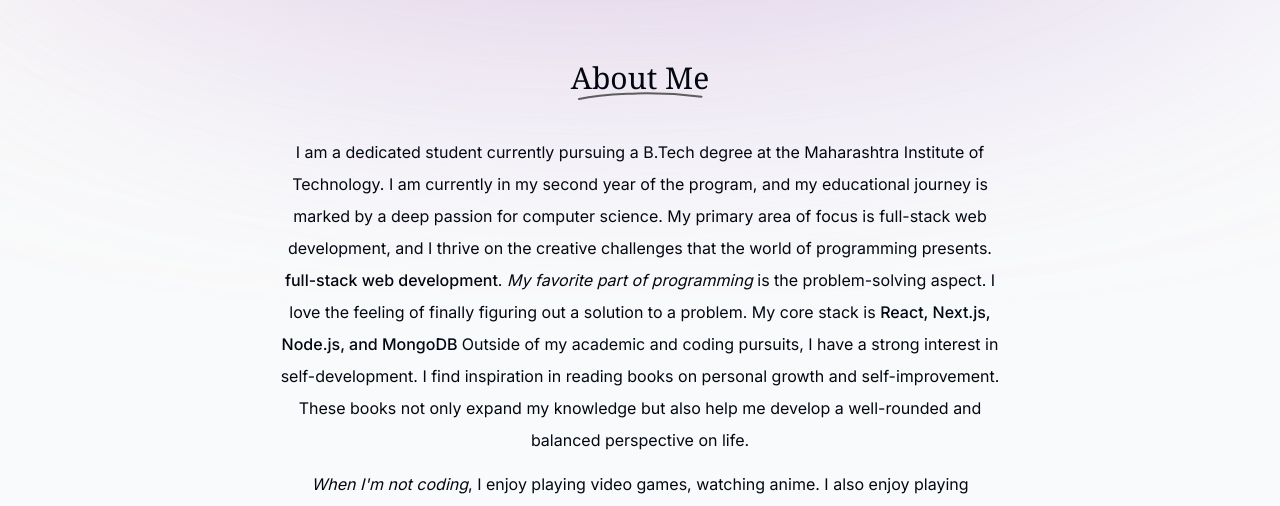
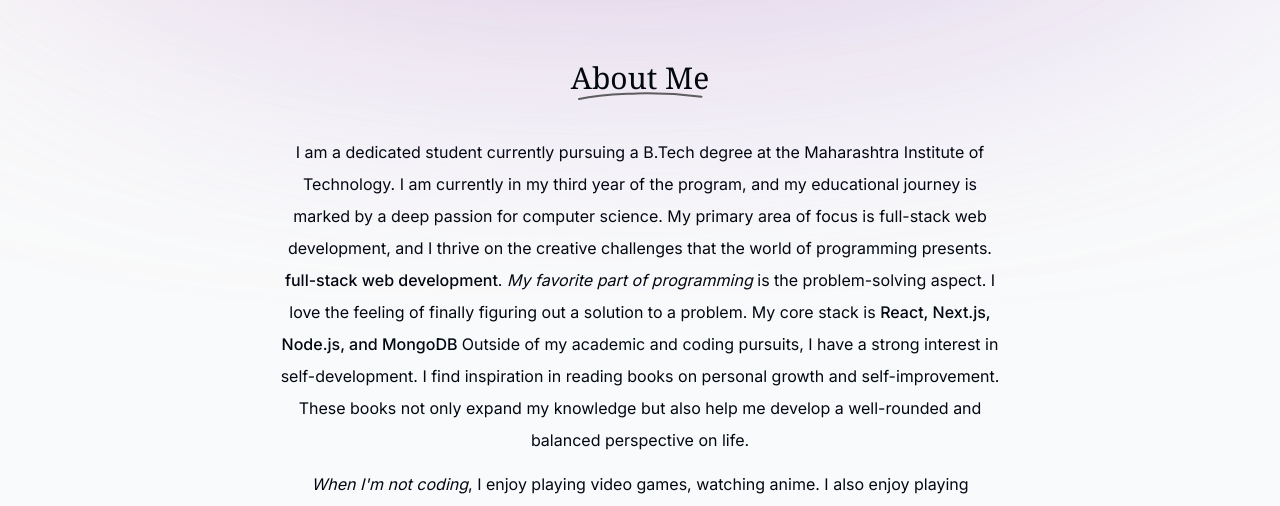
Before and after one commit to code-sharad/portfolio, a Next.js app: page / in a window 1280 px wide. Shown: the part 800-1306 px from the top of the page. Built offline with nearby package versions, Linux system fonts and the light colour scheme.

Commit message:
updated the college year

```diff
--- a/app/components/about.tsx
+++ b/app/components/about.tsx
@@ -43,7 +43,7 @@
       </SectionHeading>
       <p className="mb-3">
         I am a dedicated student currently pursuing a B.Tech degree at the
-        Maharashtra Institute of Technology. I am currently in my second year of
+        Maharashtra Institute of Technology. I am currently in my third year of
         the program, and my educational journey is marked by a deep passion for
         computer science. My primary area of focus is full-stack web
         development, and I thrive on the creative challenges that the world of
```
